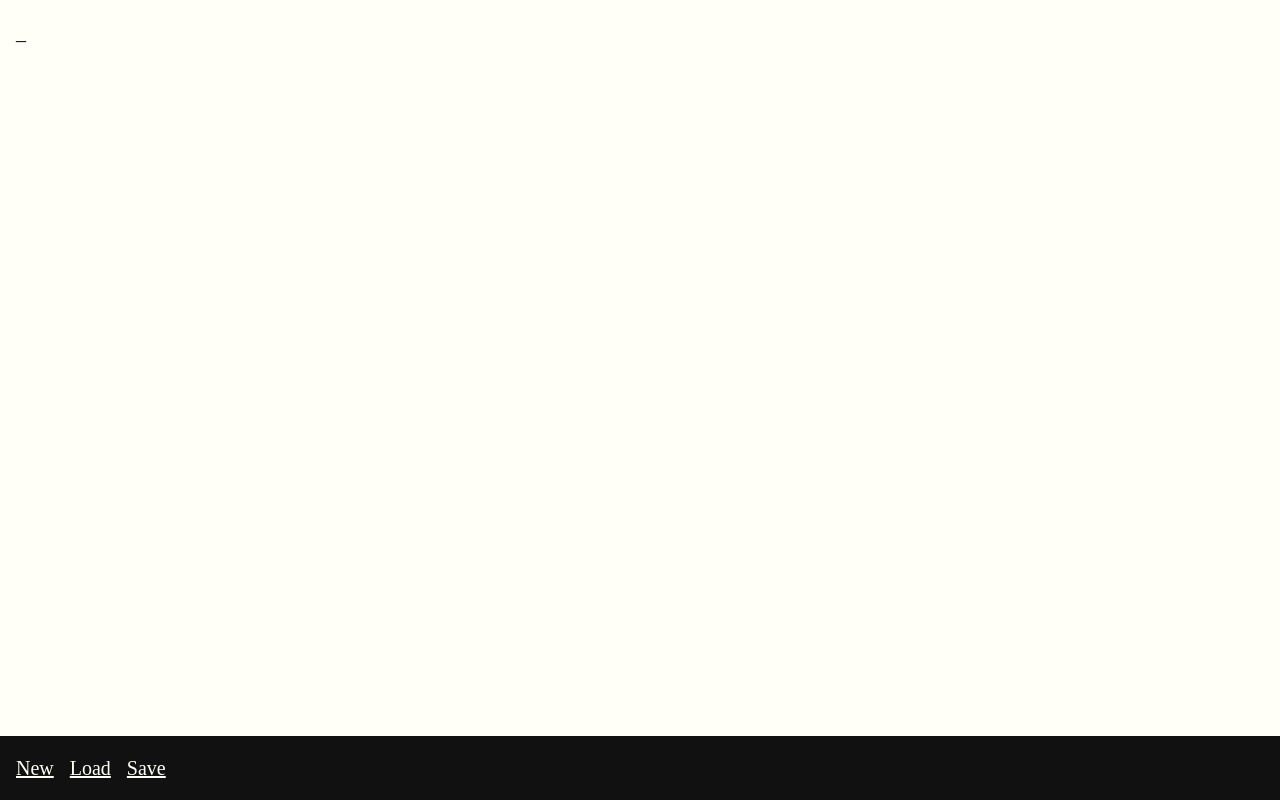
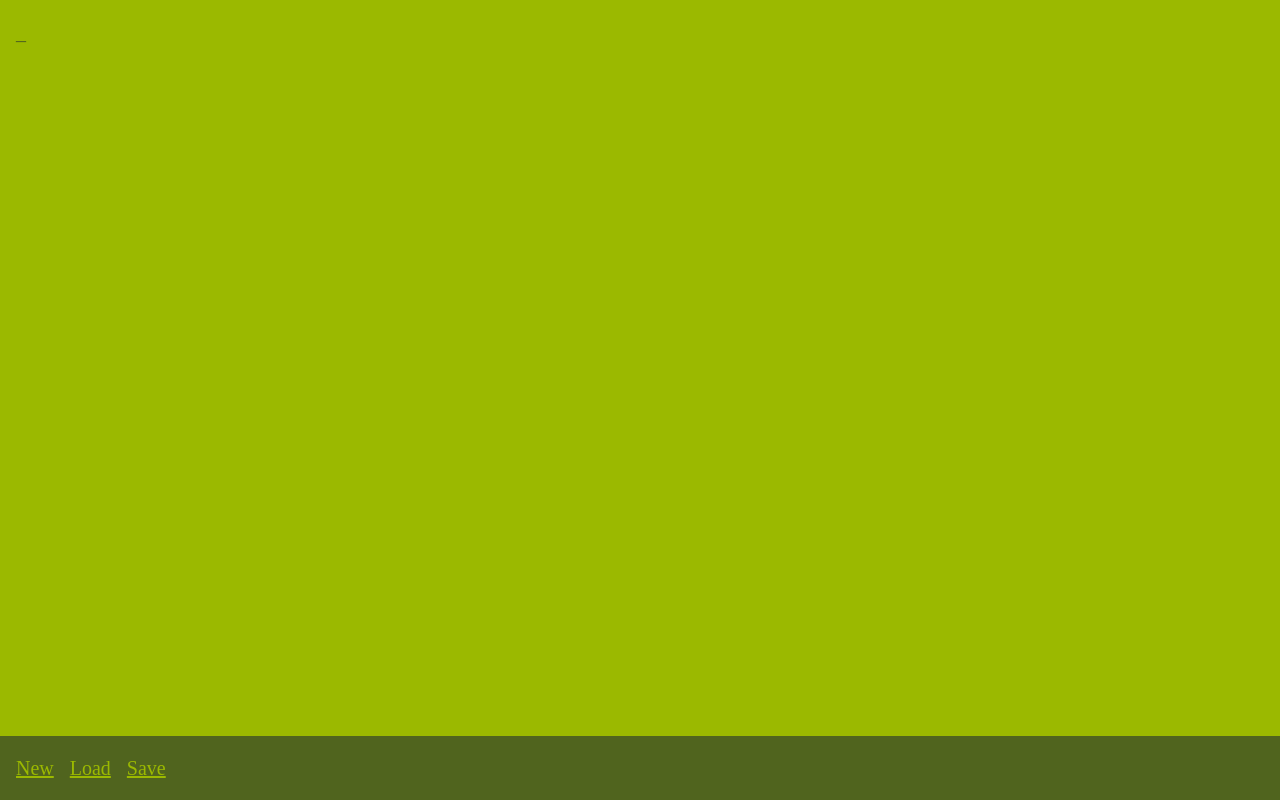
Before and after one commit to jpnance/pwapoc, a website: page index.html in a window 1280 px wide. Drawn offline with Linux system fonts and the light colour scheme; a web font is replaced by a local one.

Commit message:
Let's go back to our roots.

```diff
--- a/index.html
+++ b/index.html
@@ -10,7 +10,7 @@
     <link rel="stylesheet" href="css/style.css" />
     <link rel="manifest" href="/manifest.json" />
   </head>
-  <body class="eink-theme fullscreen">
+  <body class="lcd-theme fullscreen">
     <div class="container">
       <pre class="input"></pre><pre class="cursor blink">_</pre>
     </div>
```
